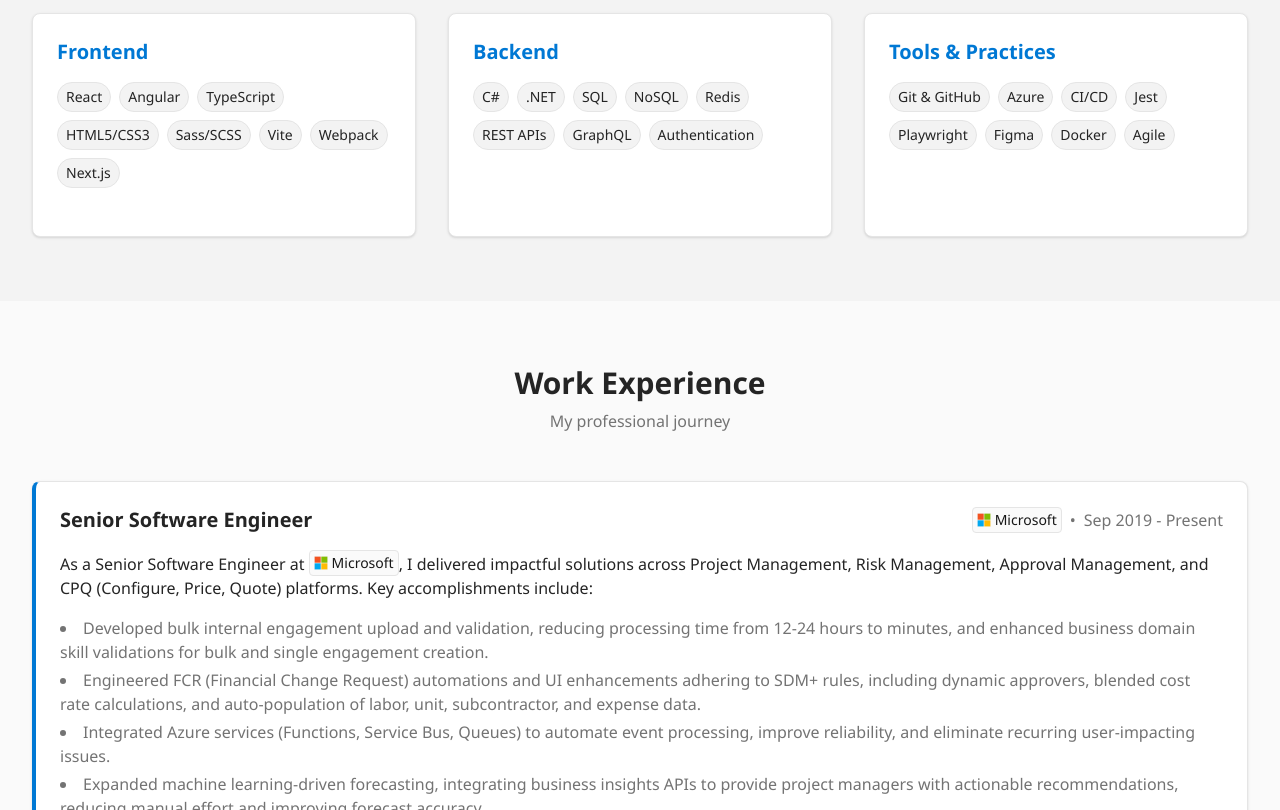
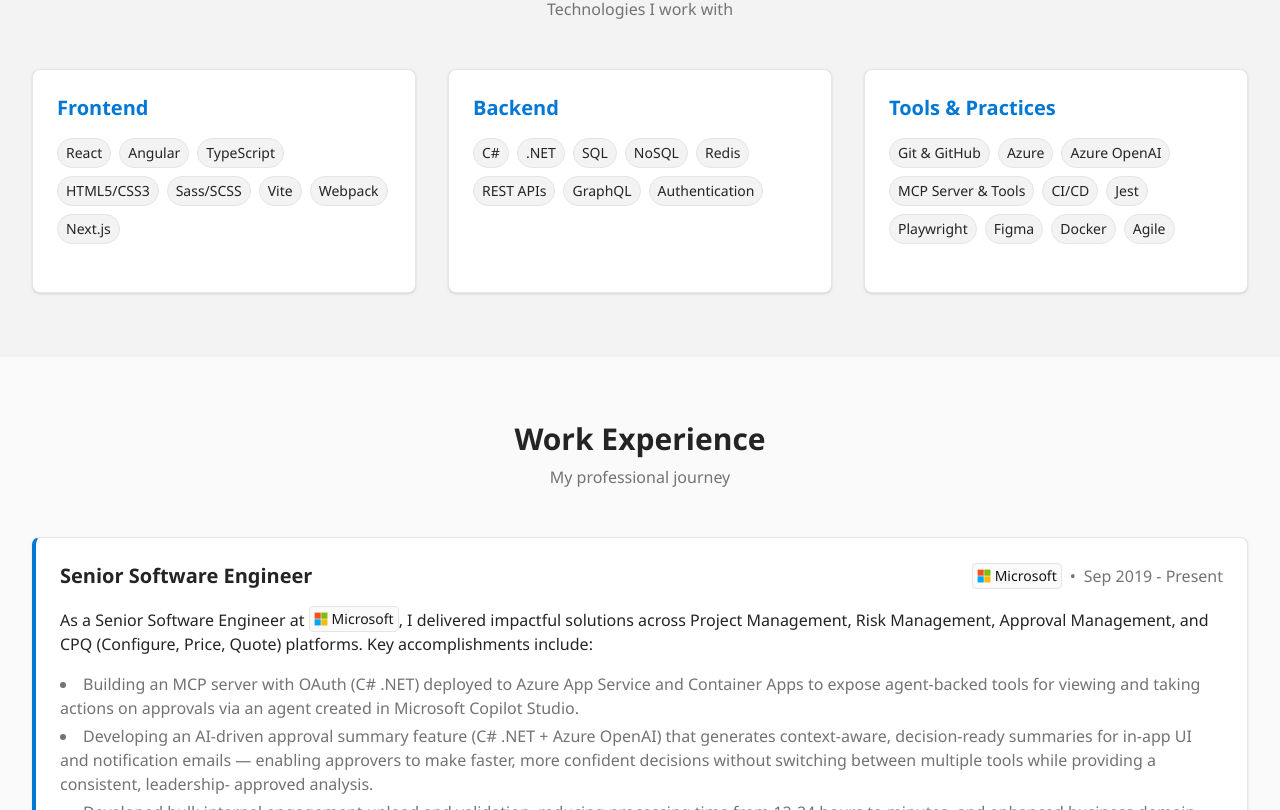
Before and after one commit to egs104/portfolio-blog, a Next.js app: page / in a window 1280 px wide. Shown: the part 1130-1940 px from the top of the page. Built offline with nearby package versions, Linux system fonts and the light colour scheme.

Commit message:
updates ai

```diff
--- a/src/app/components/SkillsSection.tsx
+++ b/src/app/components/SkillsSection.tsx
@@ -18,7 +18,18 @@ const SkillsSection: React.FC<SkillsSectionProps> = ({ category }) => {
       "Next.js",
     ],
     backend: ["C#", ".NET", "SQL", "NoSQL", "Redis", "REST APIs", "GraphQL", "Authentication"],
-    tools: ["Git & GitHub", "Azure", "CI/CD", "Jest", "Playwright", "Figma", "Docker", "Agile"],
+    tools: [
+      "Git & GitHub",
+      "Azure",
+      "Azure OpenAI",
+      "MCP Server & Tools",
+      "CI/CD",
+      "Jest",
+      "Playwright",
+      "Figma",
+      "Docker",
+      "Agile",
+    ],
   };
 
   // Select skills based on the provided category or use all skills if no category provided
--- a/src/app/page.tsx
+++ b/src/app/page.tsx
@@ -86,7 +86,9 @@ export default function Home() {
             <p className="text-lg">
               With a strong foundation in both frontend and backend development, I bring ideas to
               life with attention to detail, performance, and accessibility. I enjoy learning new
-              things. Whether it&apos;s mastering the latest JavaScript framework or exploring
+              things — currently embracing AI and exploring how it can improve software engineering
+              processes and products, from automating routine work to delivering smarter user
+              experiences. Whether it&apos;s mastering the latest JavaScript framework or exploring
               design principles, I&apos;m always hungry for knowledge and love to share cool things
               I learn with others. I believe that sharing knowledge not only enriches our community
               but also helps us grow collectively.
@@ -171,14 +173,26 @@ export default function Home() {
               </p>
               <ul className="list-disc list-inside text-[var(--muted-foreground)] space-y-1">
                 <li>
+                  Building an MCP server with OAuth (C# .NET) deployed to Azure App Service and
+                  Container Apps to expose agent-backed tools for viewing and taking actions on
+                  approvals via an agent created in Microsoft Copilot Studio.
+                </li>
+                <li>
+                  Developing an AI-driven approval summary feature (C# .NET + Azure OpenAI) that
+                  generates context-aware, decision-ready summaries for in-app UI and notification
+                  emails — enabling approvers to make faster, more confident decisions without
+                  switching between multiple tools while providing a consistent, leadership-
+                  approved analysis.
+                </li>
+                <li>
                   Developed bulk internal engagement upload and validation, reducing processing time
                   from 12-24 hours to minutes, and enhanced business domain skill validations for
                   bulk and single engagement creation.
                 </li>
                 <li>
                   Engineered FCR (Financial Change Request) automations and UI enhancements adhering
-                  to SDM+ rules, including dynamic approvers, blended cost rate calculations, and
-                  auto-population of labor, unit, subcontractor, and expense data.
+                  to business rules, including dynamic approvers, blended cost rate calculations,
+                  and auto-population of labor, unit, subcontractor, and expense data.
                 </li>
                 <li>
                   Integrated Azure services (Functions, Service Bus, Queues) to automate event
```
